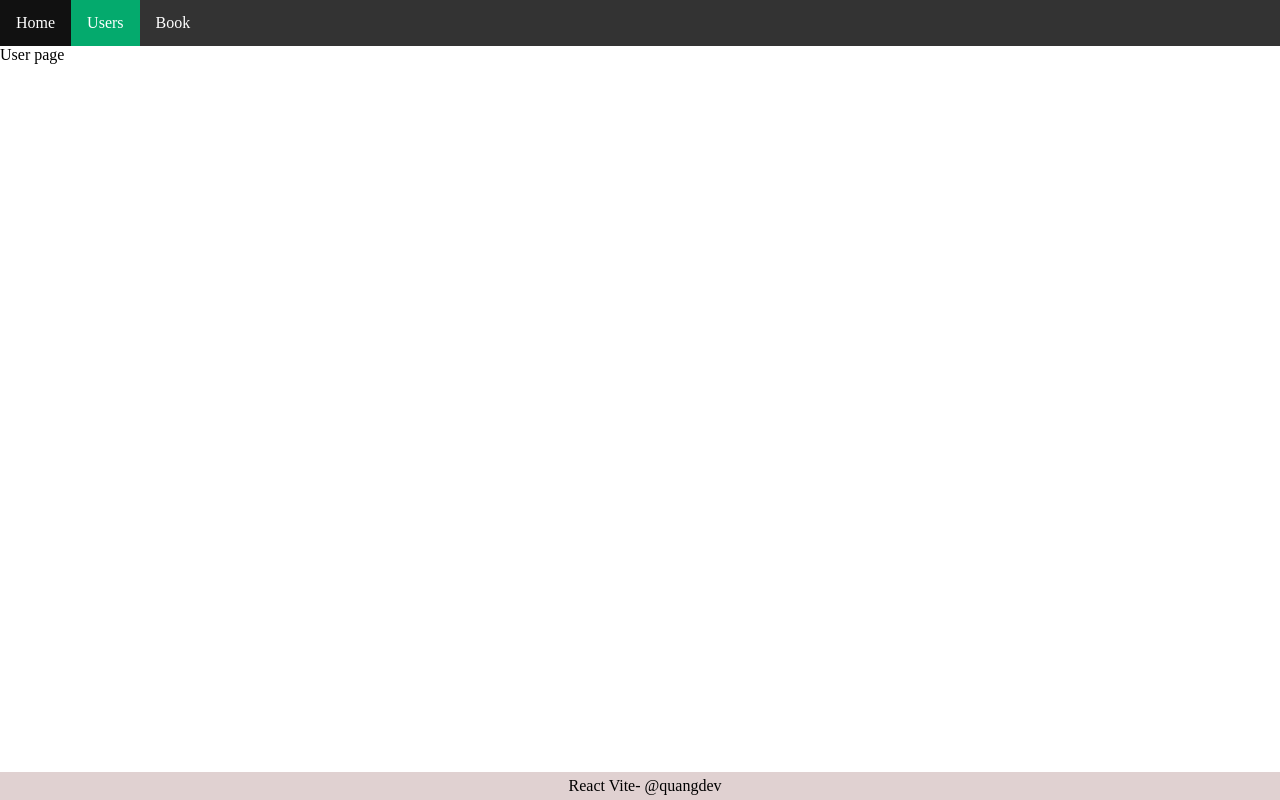
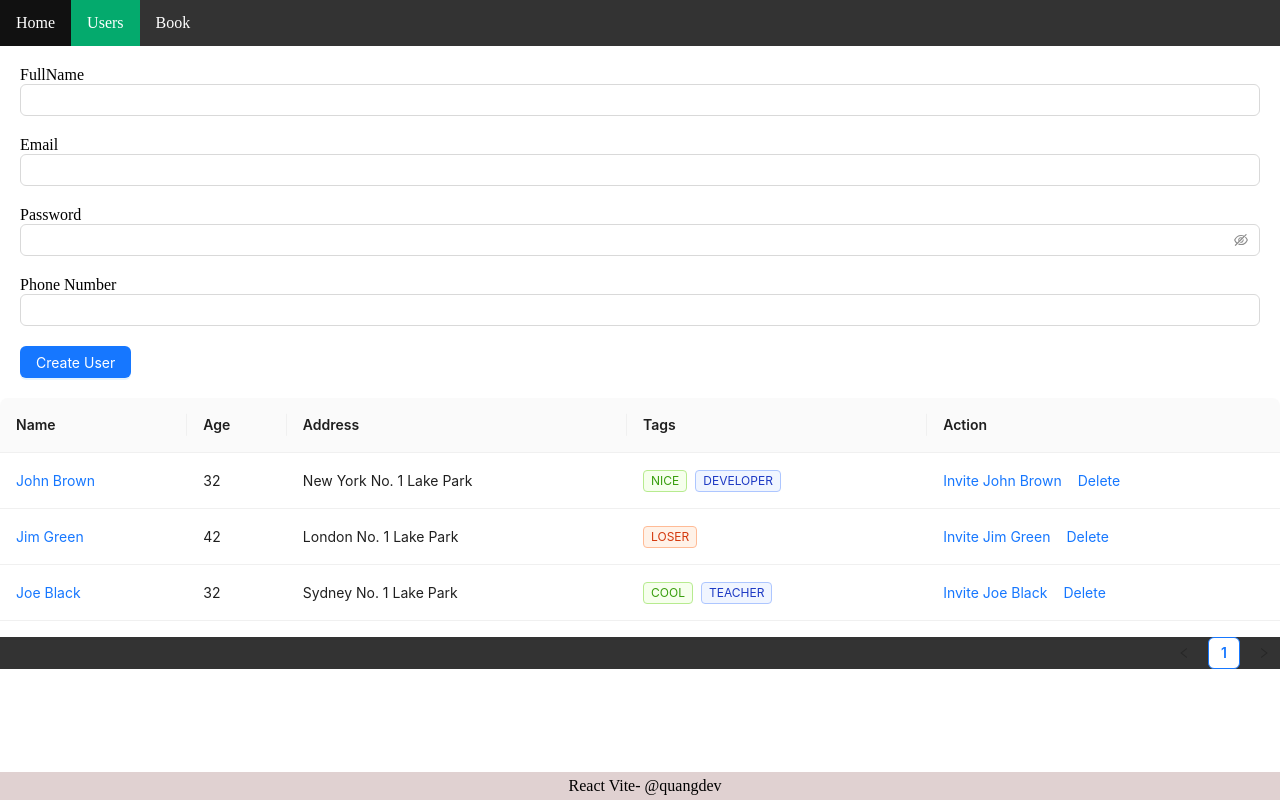
Before and after one commit to chickenDev2k/react-basic-1, a React (Vite) app: page /users in a window 1280 px wide. Built offline with nearby package versions, Linux system fonts and the light colour scheme.

Commit message:
add axios to call api backend

```diff
--- a/package.json
+++ b/package.json
@@ -10,9 +10,13 @@
         "preview": "vite preview"
     },
     "dependencies": {
+        "@ant-design/icons": "^6.0.0",
+        "@ant-design/v5-patch-for-react-19": "^1.0.3",
+        "antd": "^5.26.7",
+        "axios": "^1.11.0",
         "react": "^19.1.0",
         "react-dom": "^19.1.0",
-        "react-router-dom": "^6.30.1"
+        "react-router-dom": "^7.8.0"
     },
     "devDependencies": {
         "@eslint/js": "^9.30.1",
--- /dev/null
+++ b/src/components/user/user.form.jsx
@@ -0,0 +1,71 @@
+import { Input, Button } from "antd";
+import { useState } from "react";
+import axios from "axios";
+
+const UserForm = () => {
+    const [fullName, setFullName] = useState("");
+    const [email, setEmail] = useState("");
+    const [password, setPassword] = useState("");
+    const [phone, setPhone] = useState("");
+
+    const handleClickBtn = () => {
+        const URL_BACKEND = "http://localhost:8080/api/v1/user";
+        const data = {
+            fullName: fullName,
+            email: email,
+            password: password,
+            phone: phone,
+        };
+
+        axios.post(URL_BACKEND, data);
+        console.log(">>>check state:", { fullName, email, password, phone });
+    };
+    return (
+        <div className="user-form" style={{ margin: "20px " }}>
+            <div style={{ display: "flex", gap: "20px", flexDirection: "column" }}>
+                <div>
+                    <span>FullName</span>
+                    <Input
+                        value={fullName}
+                        onChange={(val) => {
+                            setFullName(val.target.value);
+                        }}
+                    />
+                </div>
+                <div>
+                    <span>Email</span>
+                    <Input
+                        value={email}
+                        onChange={(val) => {
+                            setEmail(val.target.value);
+                        }}
+                    />
+                </div>
+                <div>
+                    <span>Password</span>
+                    <Input.Password
+                        value={password}
+                        onChange={(val) => {
+                            setPassword(val.target.value);
+                        }}
+                    />
+                </div>
+                <div>
+                    <span>Phone Number</span>
+                    <Input
+                        value={phone}
+                        onChange={(val) => {
+                            setPhone(val.target.value);
+                        }}
+                    />
+                </div>
+                <div>
+                    <Button type="primary" onClick={handleClickBtn}>
+                        Create User
+                    </Button>
+                </div>
+            </div>
+        </div>
+    );
+};
+export default UserForm;
--- /dev/null
+++ b/src/components/user/user.table.jsx
@@ -0,0 +1,78 @@
+import React from "react";
+import { Space, Table, Tag } from "antd";
+const UserTable = () => {
+    const columns = [
+        {
+            title: "Name",
+            dataIndex: "name",
+            key: "name",
+            render: (text) => <a>{text}</a>,
+        },
+        {
+            title: "Age",
+            dataIndex: "age",
+            key: "age",
+        },
+        {
+            title: "Address",
+            dataIndex: "address",
+            key: "address",
+        },
+        {
+            title: "Tags",
+            key: "tags",
+            dataIndex: "tags",
+            render: (_, { tags }) => (
+                <>
+                    {tags.map((tag) => {
+                        let color = tag.length > 5 ? "geekblue" : "green";
+                        if (tag === "loser") {
+                            color = "volcano";
+                        }
+                        return (
+                            <Tag color={color} key={tag}>
+                                {tag.toUpperCase()}
+                            </Tag>
+                        );
+                    })}
+                </>
+            ),
+        },
+        {
+            title: "Action",
+            key: "action",
+            render: (_, record) => (
+                <Space size="middle">
+                    <a>Invite {record.name}</a>
+                    <a>Delete</a>
+                </Space>
+            ),
+        },
+    ];
+    const data = [
+        {
+            key: "1",
+            name: "John Brown",
+            age: 32,
+            address: "New York No. 1 Lake Park",
+            tags: ["nice", "developer"],
+        },
+        {
+            key: "2",
+            name: "Jim Green",
+            age: 42,
+            address: "London No. 1 Lake Park",
+            tags: ["loser"],
+        },
+        {
+            key: "3",
+            name: "Joe Black",
+            age: 32,
+            address: "Sydney No. 1 Lake Park",
+            tags: ["cool", "teacher"],
+        },
+    ];
+    return <Table columns={columns} dataSource={data} />;
+};
+
+export default UserTable;
--- a/src/main.jsx
+++ b/src/main.jsx
@@ -11,6 +11,7 @@
 import "./styles/global.css";
 import TodoApp from "./components/todo/TodoApp.jsx";
 import ErrorPage from "./pages/error.jsx";
+import "@ant-design/v5-patch-for-react-19";
 const router = createBrowserRouter([
     {
         path: "/",
--- a/src/pages/user.jsx
+++ b/src/pages/user.jsx
@@ -1,4 +1,12 @@
+import UserForm from "../components/user/user.form";
+import UserTable from "../components/user/user.table";
+
 const UserPage = () => {
-    return <div>User page</div>;
+    return (
+        <div>
+            <UserForm />
+            <UserTable />
+        </div>
+    );
 };
 export default UserPage;
```
Also changed, not shown: 1 other file (tests, documents, lock files or other folders).
